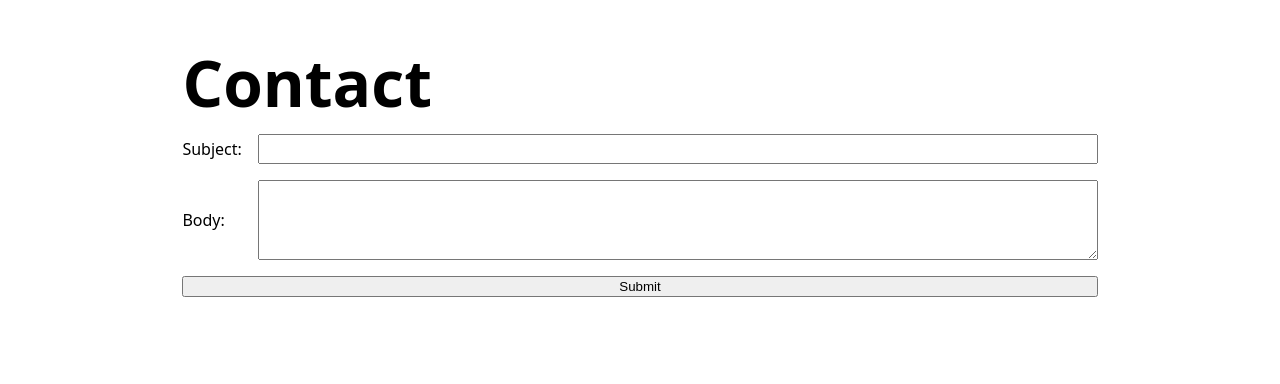
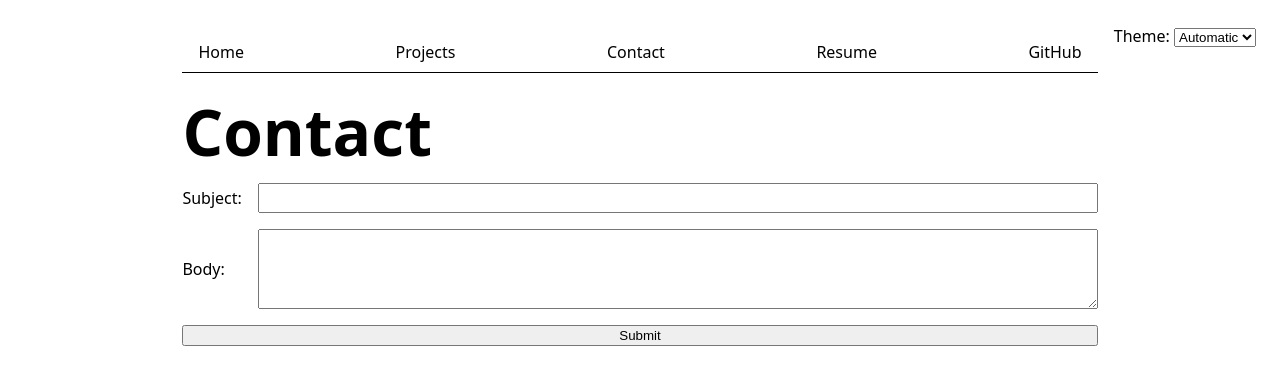
Before and after one commit to rybplayer/DSC106, a plain HTML site: page contact/index.html in a window 1280 px wide. Drawn offline with Linux system fonts and the light colour scheme; the site is published under a folder, as on GitHub Pages, so addresses that start at the root find nothing.

Commit message:
Update nav

```diff
--- a/contact/index.html
+++ b/contact/index.html
@@ -19,6 +19,6 @@
             <button type="submit">Submit</button>
         </form>
     </div>
-    <script src="/global.js" type="module"></script>
+    <script src="../global.js" type="module"></script>
 </body>
 </html>
```
Also changed, not shown: index.html (+1 -1 lines), projects/index.html (+1 -1 lines), resume/index.html (+1 -1 lines).
